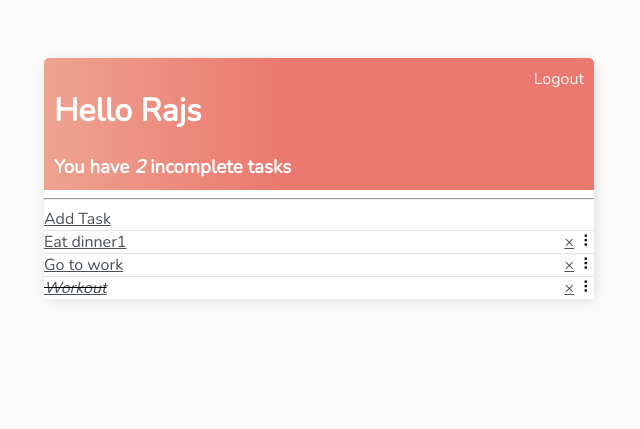
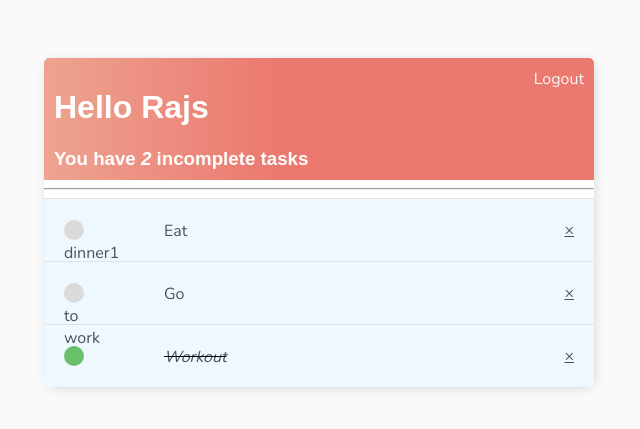
Before and after one commit to jacobssohn/First_django_project, a Django app: page / in a window 1280 px wide. Shown: the top 429 px of the page, without its empty margins (321-961 px from the left). Run offline with Django 4.2, Linux system fonts and the light colour scheme; a user stored in the database is signed in; data comes from the database, SQL or seed files in the repository.

Commit message:
Updated styling

```diff
--- a/base/templates/base/main.html
+++ b/base/templates/base/main.html
@@ -7,8 +7,8 @@
         <title>To Do List</title>
         <meta name="description" content="">
         <meta name="viewport" content="width-device-width, initial-scale=1">
-        <link href="<link rel="preconnect" href="https://fonts.googleapis.com">
-<link rel="preconnect" href="https://fonts.gstatic.com" crossorigin>
+
+        <link rel="preconnect" href="https://fonts.gstatic.com">
         <link href="https://fonts.googleapis.com/css2?family=Nunito:wght@200&display=swap" rel="stylesheet">
 
         <style>
@@ -23,12 +23,12 @@
             h3,
             h4,
             h5,
-            h6,
+            h6
             {
                 font-family: 'Raleway', sans-serif;
             }
             a,
-            p {
+            p{
                 color: #4b5156
             }
             .container {
@@ -46,17 +46,39 @@
                 border-radius: 5px 5px 0 0;
                 background: linear-gradient(90deg, #EEA390 0%, #EB796F 43%, #EB796F 100%);
             }
-            .header-bar a {
+
+            .header-bar a{
                 color: rgb(247, 247, 247);
                 text-decoration: none;
             }
+
             .task-wrapper {
                 display: flex;
                 align-items: center;
                 justify-content: space-between;
-            background-color: #fff;
-            border-top: 1px solid #dfe4ea;
-            overflow: hidden;
+                padding: 20px;
+                background-color: aliceblue;
+                border-top: 1px solid rgb(226,226, 226);
+            }
+            .task-title{
+                display: flex;
+            }
+            .task-title a {
+                text-decoration: none;
+                color: #4b5156;
+                margin-left: 100px;
+            }
+            .task-complete-icon {
+                height: 20px;
+                width: 20px;
+                background-color: rgb(105, 192, 105);
+                border-radius: 50%;
+            }
+            .task-incomplete-icon {
+                height: 20px;
+                width: 20px;
+                background-color: rgb(218, 218, 218);
+                border-radius: 50%;
             }
         </style>
 
--- a/base/templates/base/task_confirm_delete.html
+++ b/base/templates/base/task_confirm_delete.html
@@ -2,10 +2,10 @@
 {% block content %}
 
 <a href="{%  url "tasks" %}">fucc go bacc</a>
-
 <form method="POST">
     {% csrf_token %}
     <p>Are you sure you want to delete this task? "{{ task }}"</p>
     <input type="submit" value="Delete"/>
 </form>
+
 {%  endblock content %}<a href="{%  url "tasks" %}">fucc go bacc</a>
--- a/base/templates/base/task_list.html
+++ b/base/templates/base/task_list.html
@@ -15,34 +15,32 @@
 
 <hr>
 
-<a href="{% url 'task-create' %}">Add Task</a>
+{#<a href="{% url 'task-create' %}">Add Task</a>#}
 
 {#<form method="GET">#}
 {#    <input type="text" name="search-area" value="{{ search_input }}">#}
 {#    <input type="submit" value="search">#}
 {#</form>#}
 
-<div id="tasklist" class="task-items-wrapper">
+<div class="task-items-wrapper">
     {% for task in tasks %}
-    <div class="task-wrapper" data-position="{{task.pk}}">
-        <div class="task-title">
+        <div class="task-wrapper">
             {% if task.complete %}
-            <div class="task-complete-icon"></div>
-            <i><s><a href="{% url 'task-update' task.id %}">{{task}}</a></s></i> {% else %}
-            <div class="task-incomplete-icon"></div>
-            <a href="{% url 'task-update' task.id %}">{{task}}</a> {% endif %}
+                <div class="task-title">
+                    <div class="task-complete-icon">
+                        <i><s><a href="{% url 'task-update' task.id %}">{{ task }}</a></s></i>
+                    </div>
+                </div>
+            <a class="delete-link" href="{% url 'task-delete' task.id %}">&#215;</a>
+            {% else %}
+                <div class="task-title">
+                    <div class="task-incomplete-icon">
+                        <a href="{% url 'task-update' task.id %}">{{ task }}</a>
+                    </div>
+                </div>
+            <a class="delete-link" href="{% url 'task-delete' task.id %}">&#215;</a>
+            {% endif %}
         </div>
-        <div class="task-controls">
-            <a class="delete-link" href="{% url 'task-delete' task.id %}">&#215;</a>
-            <span class="handle">&nbsp;&#10247;</span>
-        </div>
-    </div>
-
-    {% empty %}
-    <div style="text-align: center; padding-bottom: 10px; line-height: 1em;">
-        <h3>No new tasks are created.</h3>
-        <h3>Create a <a style="text-decoration: none; color: #e53935;" href="{% url 'task-create' %}">New task</a> ! </h3>
-    </div>
     {% endfor %}
 </div>
 
```
Lines whose indentation alone changed are shown as unchanged.
